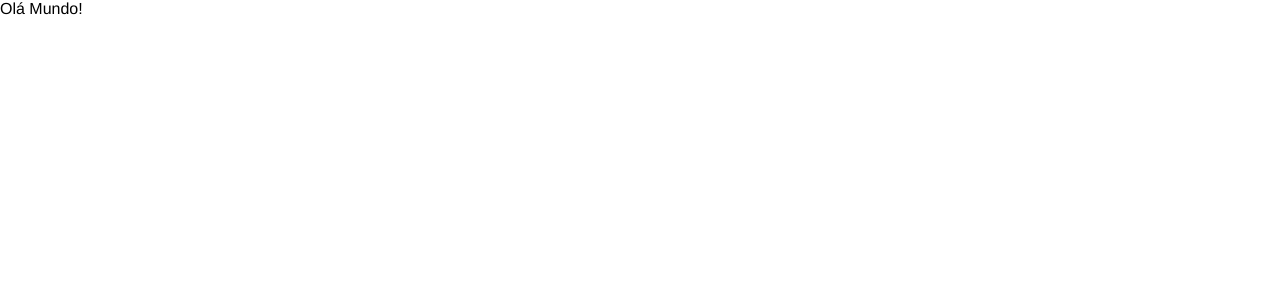
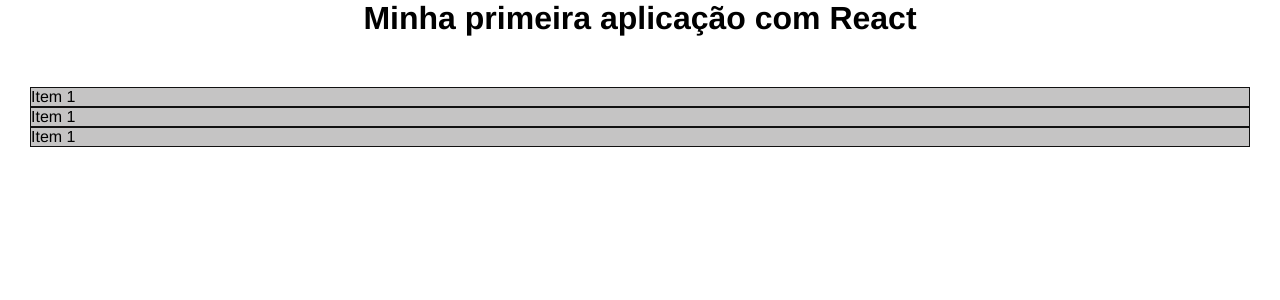
Before and after one commit to Iann-rst/reactjs-dio, a React (Create React App) app: page / in a window 1280 px wide. Shown: the top 300 px of the page. Built offline with nearby package versions, Linux system fonts and the light colour scheme.

Commit message:
importação e utilização do componente Lista

```diff
--- a/src/App.js
+++ b/src/App.js
@@ -1,10 +1,15 @@
 import './App.css';
-
+import Lista from './components/Lista'
 function App() {
   return (
-    <div className="App">
-      Olá Mundo!
-    </div>
+    <>
+      <h1>Minha primeira aplicação com React</h1>
+      <ul>
+        <Lista />
+        <Lista />
+        <Lista />
+      </ul>
+    </>
   );
 }
 
```
